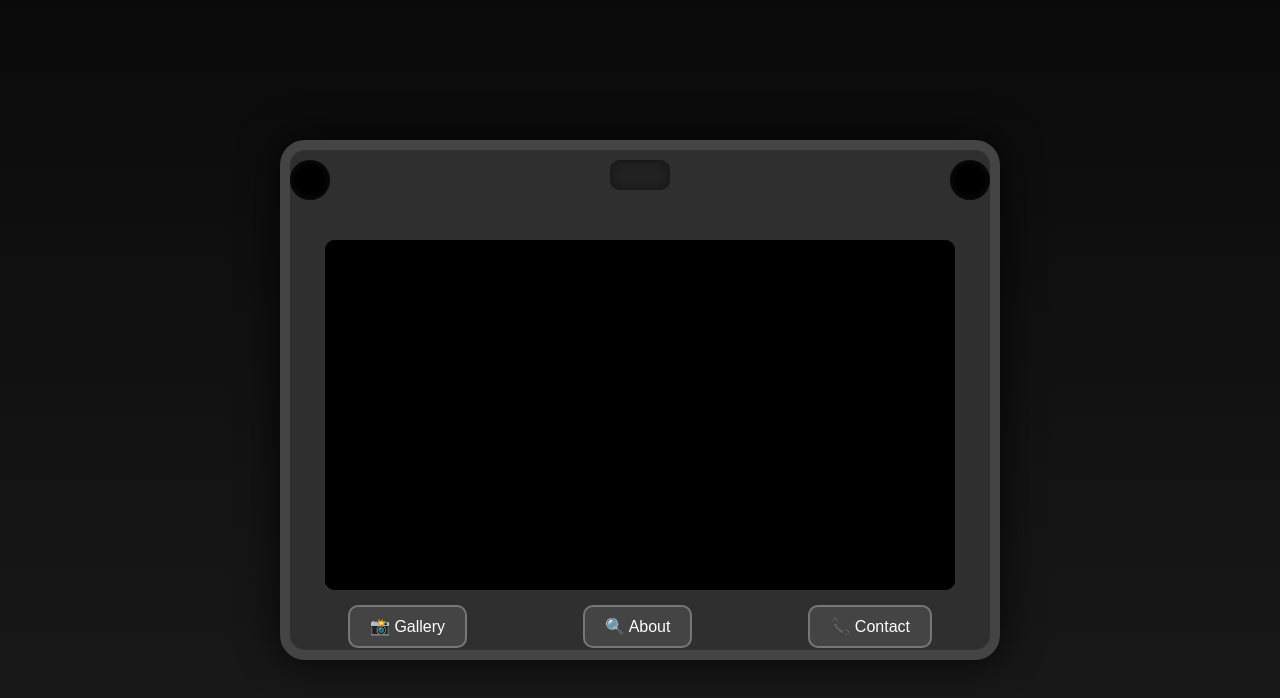
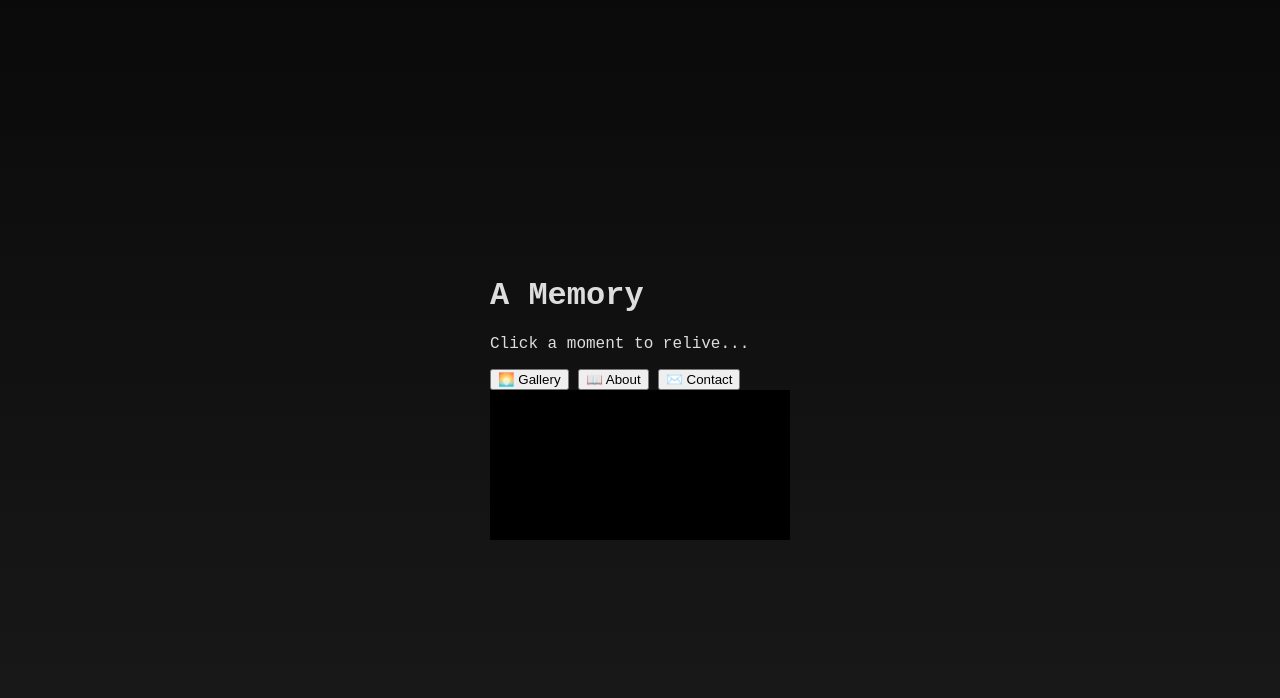
Before and after one commit to raspseielie/Website, a plain HTML site: page index.html in a window 1280 px wide. Drawn offline with Linux system fonts and the light colour scheme.

Commit message:
Update index.html

```diff
--- a/index.html
+++ b/index.html
@@ -3,26 +3,23 @@
 <head>
   <meta charset="UTF-8">
   <meta name="viewport" content="width=device-width, initial-scale=1.0">
-  <title>VintageCam</title>
+  <title>A Memory</title>
   <link rel="stylesheet" href="style.css">
 </head>
 <body>
-  <div class="camera-body">
-    <div class="camera-top">
-      <div class="lens"></div>
-      <div class="viewfinder"></div>
-      <div class="flash"></div>
-    </div>
-    <div class="camera-screen">
-      <iframe src="pages/gallery.html" id="main-frame"></iframe>
-    </div>
-    <div class="camera-controls">
-      <button onclick="changePage('gallery.html')" class="cam-btn">📸 Gallery</button>
-      <button onclick="changePage('about.html')" class="cam-btn">🔍 About</button>
-      <button onclick="changePage('contact.html')" class="cam-btn">📞 Contact</button>
+  <div class="memory-frame">
+    <div class="overlay"></div>
+    <div class="content">
+      <h1 class="title">A Memory</h1>
+      <p class="subtitle">Click a moment to relive...</p>
+      <div class="buttons">
+        <button onclick="loadPage('gallery.html')">🌅 Gallery</button>
+        <button onclick="loadPage('about.html')">📖 About</button>
+        <button onclick="loadPage('contact.html')">✉️ Contact</button>
+      </div>
+      <iframe id="viewer" src="pages/gallery.html"></iframe>
     </div>
   </div>
-  <audio id="shutter-sound" src="assets/shutter.mp3" preload="auto"></audio>
   <script src="script.js"></script>
 </body>
 </html>
```
